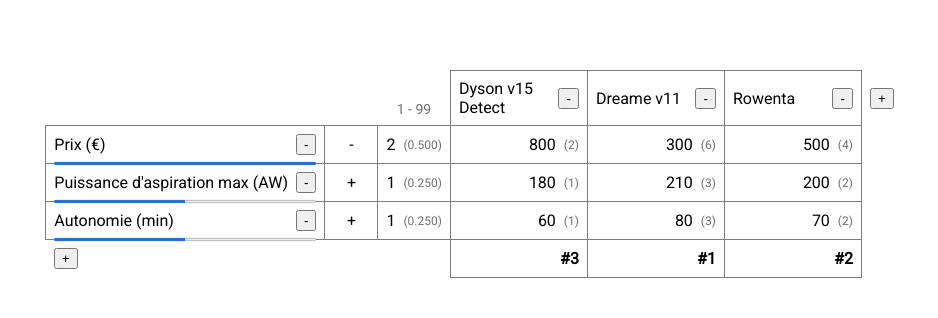
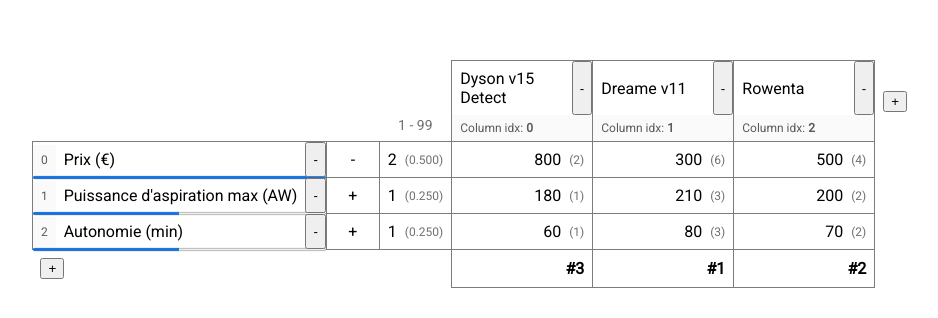
Before and after one commit to MjStryker/multi-criteria-decision-making-app, a React (Create React App) app: page / in a window 1280 px wide. Shown: the part 226-544 px from the top of the page, without its empty margins (166-1104 px from the left). Built offline with nearby package versions, Linux system fonts and the light colour scheme.

Commit message:
Updates default column/row idx on change + Fixes cells visuals

```diff
--- a/src/components/Comparator/DataTable.styles.ts
+++ b/src/components/Comparator/DataTable.styles.ts
@@ -27,8 +27,11 @@ export const DATA_TABLE_STYLES = {
       textAlign: "right",
     } as CSSProperties,
     CRITERION: {
+      boxSizing: "border-box",
       width: "fit-content",
       minWidth: 200,
+      maxWidth: 300,
+      padding: 0,
       border,
     } as CSSProperties,
     CRITERION_BENEFICIAL: {
--- a/src/components/Comparator/Table/Body/Cells/CriterionNameUnitCell.tsx
+++ b/src/components/Comparator/Table/Body/Cells/CriterionNameUnitCell.tsx
@@ -121,19 +121,37 @@ const CriterionNameUnitCell = (props: CriterionNameUnitCellProps) => {
           display: "flex",
           flexDirection: "row",
           justifyContent: "space-between",
+          height: "100%",
         }}
       >
         <div
           style={{
             display: "flex",
-            alignItems: "center",
-            margin: -8,
-            padding: editMode ? 0 : 8,
+            alignItems: "stretch",
             width: "100%",
           }}
         >
+          <div
+            style={{
+              alignSelf: "center",
+              marginRight: editMode ? 0 : 8,
+              padding: 8,
+              fontSize: "12px",
+              color: "#5a5a5a",
+              backgroundColor: "rgba(0, 0, 0, 0.02",
+            }}
+          >
+            {props.criterion.defaultRowIdx}
+          </div>
+
+          <div
+            style={{
+              alignSelf: "center",
+              display: "flex",
+            }}
+          >
             {editMode ? (
-            <div style={{ display: "flex" }}>
+              <>
                 {/*
                  * CRITERION - NAME
                  */}
@@ -215,7 +233,7 @@ const CriterionNameUnitCell = (props: CriterionNameUnitCellProps) => {
                     padding: "7px 6px",
                   }}
                 />
-            </div>
+              </>
             ) : (
               <div style={{ marginRight: 8 }}>
                 {props.criterion.name
@@ -225,9 +243,13 @@ const CriterionNameUnitCell = (props: CriterionNameUnitCellProps) => {
               </div>
             )}
           </div>
+        </div>
 
         {!editMode && (
-          <button onClick={() => props.removeCriterion(props.criterion)}>
+          <button
+            onClick={() => props.removeCriterion(props.criterion)}
+            style={{ zIndex: 2 }}
+          >
             -
           </button>
         )}
@@ -235,16 +257,18 @@ const CriterionNameUnitCell = (props: CriterionNameUnitCellProps) => {
 
       {!editMode && (
         <div
+          className="CriterionWeightBarWrapper"
           style={{
             position: "absolute",
             left: 0,
             bottom: -5,
             width: "100%",
-            padding: "0 8px",
             boxSizing: "border-box",
+            zIndex: 1,
           }}
         >
           <progress
+            className="CriterionWeightBar"
             max="100"
             value={getCriterionWeightRelativeToMax(
               props.criterion.weight,
--- a/src/components/Comparator/Table/Header/TableHeader.tsx
+++ b/src/components/Comparator/Table/Header/TableHeader.tsx
@@ -9,16 +9,16 @@ import useClickOutside from "../../../../hooks/useClickOutside";
 
 const STYLES = {
   INPUT: {
-    TEXT: {
+    height: 54,
+    boxSizing: "border-box",
     fontSize: 16,
     textAlign: "inherit",
   } as CSSProperties,
-  },
   TD: {
     PRODUCT: {
-      width: "fit-content",
       minWidth: minWidth,
       maxWidth: minWidth,
+      padding: 0,
       border,
     } as CSSProperties,
   },
@@ -81,13 +81,24 @@ const TableHeader = (props: TableHeaderProps) => {
           const isCellInEditMode = product.id === cellId;
 
           return (
-            <td key={product.id} style={STYLES.TD.PRODUCT}>
+            <td key={product.id} style={{ ...STYLES.TD.PRODUCT }}>
               <div
+                className="HeadCellProductContainer"
                 style={{
                   display: "flex",
+                  flexDirection: "column",
+                  justifyContent: "space-between",
+                  height: "100%",
+                }}
+              >
+                <div
+                  className="HeadCellProductRow-1"
+                  style={{
+                    flex: 1,
+                    display: "flex",
                     flexDirection: "row",
-                  alignItems: "center",
                     justifyContent: "space-between",
+                    alignItems: "stretch",
                   }}
                 >
                   <div
@@ -109,7 +120,8 @@ const TableHeader = (props: TableHeaderProps) => {
                       setCellValue(null);
                     }}
                     style={{
-                    margin: -8,
+                      display: "flex",
+                      alignItems: "stretch",
                       padding: isCellInEditMode ? 0 : 8,
                       width: "100%",
                     }}
@@ -140,13 +152,16 @@ const TableHeader = (props: TableHeaderProps) => {
                           }
                         }}
                         style={{
-                        ...STYLES.INPUT.TEXT,
-                        width: minWidth,
+                          ...STYLES.INPUT,
+                          width: "100%",
                           padding: "7px 6px",
                         }}
                       />
                     ) : (
-                    <div style={{ marginRight: 8 }}>
+                      <div
+                        className="ProductName"
+                        style={{ flex: 1, alignSelf: "center", marginRight: 8 }}
+                      >
                         {product.name ?? `Produit ${idx + 1}`}
                       </div>
                     )}
@@ -157,6 +172,19 @@ const TableHeader = (props: TableHeaderProps) => {
                       -
                     </button>
                   )}
+                </div>
+
+                <div
+                  className="HeadCellProductRow-2"
+                  style={{
+                    padding: "6px 8px",
+                    fontSize: "12px",
+                    color: "#5a5a5a",
+                    backgroundColor: "rgba(0, 0, 0, 0.02",
+                  }}
+                >
+                  Column idx: <b>{product.defaultColumnIdx}</b>
+                </div>
               </div>
             </td>
           );
--- a/src/hooks/data/useHandleCriteria.ts
+++ b/src/hooks/data/useHandleCriteria.ts
@@ -1,6 +1,10 @@
+import {
+  calculateCriteriaNormalizedWeights,
+  updateCriteriaDefaultRowIdx,
+} from "../../utils/criteria/criteria";
+
 import { TCriterion } from "../../types/criteria";
 import { TProduct } from "../../types/products";
-import { calculateCriteriaNormalizedWeights } from "../../utils/criteria/criteria";
 import { createEmptyProductCriterionValue } from "../../utils/productsWithCriteria/productsWithCriteria";
 import useHandleProductsWithCriteria from "./useHandleProductsWithCriteria";
 
@@ -29,13 +33,18 @@ const useHandleCriteria = (
     setCriteria((prev) => {
       const newCriteriaIdx = prev.findIndex((p) => criterion.id === p.id);
       prev[newCriteriaIdx] = criterion;
-      return [...prev];
+
+      return updateCriteriaDefaultRowIdx(prev);
     });
+
     updateCriteriaNormalizedWeights();
   };
 
   const removeCriterion = ({ id }: TCriterion) => {
-    setCriteria((prev) => prev.filter((c) => c.id !== id));
+    setCriteria((prev) =>
+      updateCriteriaDefaultRowIdx(prev.filter((c) => c.id !== id))
+    );
+
     updateCriteriaNormalizedWeights();
   };
 
--- a/src/hooks/data/useHandleProducts.ts
+++ b/src/hooks/data/useHandleProducts.ts
@@ -1,6 +1,7 @@
 import { TCriterion } from "../../types/criteria";
 import { TProduct } from "../../types/products";
 import { createEmptyProductCriterionValue } from "../../utils/productsWithCriteria/productsWithCriteria";
+import { updateProductsDefaultColumnIdx } from "../../utils/products/products";
 import { useCallback } from "react";
 import useHandleProductsWithCriteria from "./useHandleProductsWithCriteria";
 
@@ -28,14 +29,17 @@ const useHandleProducts = (
       setProducts((prev) => {
         const newProductIdx = prev.findIndex((p) => product.id === p.id);
         prev[newProductIdx] = product;
-        return [...prev];
+
+        return updateProductsDefaultColumnIdx(prev);
       }),
     [setProducts]
   );
 
   const removeProduct = useCallback(
     ({ id }: TProduct) =>
-      setProducts((prev) => prev.filter((p) => p.id !== id)),
+      setProducts((prev) =>
+        updateProductsDefaultColumnIdx(prev.filter((p) => p.id !== id))
+      ),
     [setProducts]
   );
 
--- a/src/styles/tables/tableCell.ts
+++ b/src/styles/tables/tableCell.ts
@@ -1,6 +1,7 @@
 import { CSSProperties } from "react";
 
-export const minWidth = 120;
+export const minWidth = 140;
+export const maxWidth = 200;
 
 export const border = "1px solid #7c7c7c";
 
--- a/src/utils/criteria/criteria.ts
+++ b/src/utils/criteria/criteria.ts
@@ -66,3 +66,7 @@ export function getCriterionWeightRelativeToMax(
     ? (criterionWeight! / maxWeight!) * 100
     : 0;
 }
+
+export function updateCriteriaDefaultRowIdx(criteria: TCriterion[]) {
+  return criteria.map((c, idx) => ({ ...c, defaultRowIdx: idx }));
+}
--- a/src/utils/products/products.ts
+++ b/src/utils/products/products.ts
@@ -22,3 +22,7 @@ export function createEmptyProduct(defaultColumnIdx: number): TProduct {
     defaultColumnIdx,
   };
 }
+
+export function updateProductsDefaultColumnIdx(products: TProduct[]) {
+  return products.map((p, idx) => ({ ...p, defaultColumnIdx: idx }));
+}
--- a/src/utils/products/rankProducts.ts
+++ b/src/utils/products/rankProducts.ts
@@ -31,13 +31,16 @@ export function calculateProductsCriteriaRankPts(
       )
       .forEach((product) => {
         const pos =
-          isDefined(criterion.weight) && lastValue !== product.value
+          isDefined(criterion.weight) &&
+          isDefined(product.value) &&
+          lastValue !== product.value
             ? lastPos + 1
             : lastPos;
 
-        const criterionRankPts = isDefined(criterion.weight)
-          ? criterion.weight * pos
-          : 1;
+        const criterionRankPts =
+          isDefined(criterion.weight) && isDefined(product.value)
+            ? criterion.weight * pos
+            : 0;
 
         lastPos = pos;
         lastValue = product.value;
```
Also changed, not shown: 1 other file (tests, documents, lock files or other folders). Lines whose indentation alone changed are shown as unchanged.
